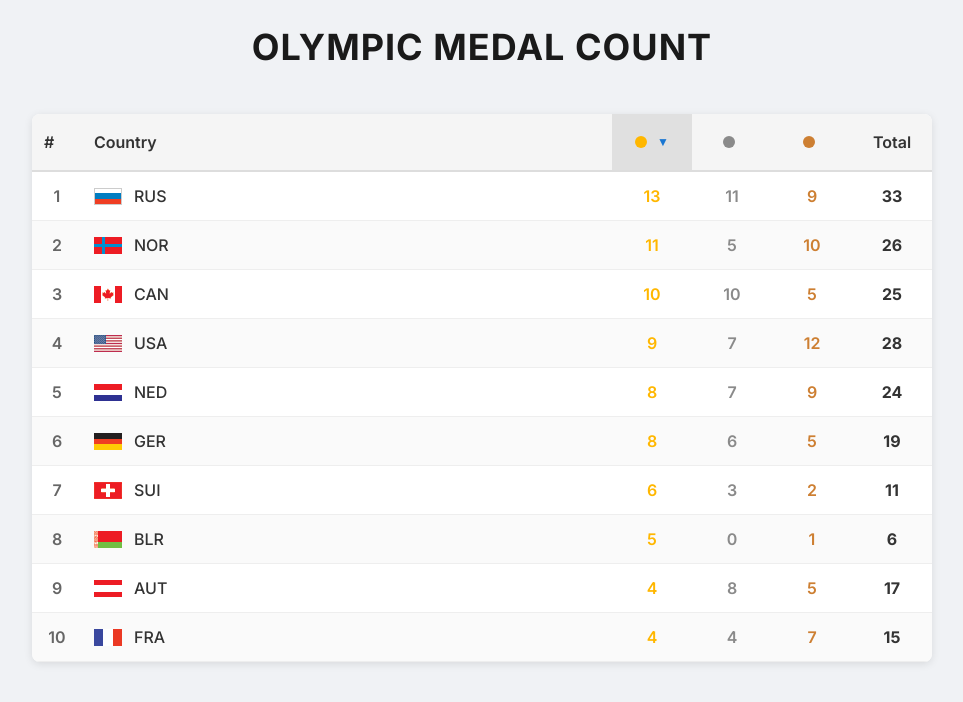
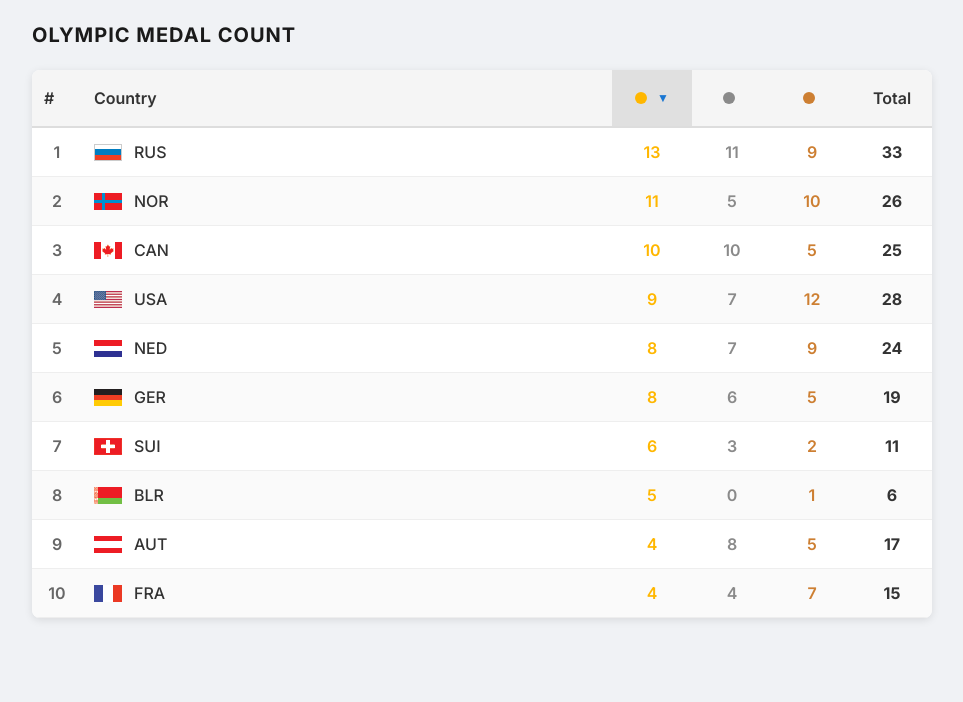
Before and after one commit to OyinloluB/medal-count-app, a Next.js app: page / in a window 1280 px wide. Shown: the top 702 px of the page, without its empty margins (158-1121 px from the left). Built offline with nearby package versions, Linux system fonts and the light colour scheme.

Commit message:
chore: clean up title

```diff
--- a/src/app/page.module.css
+++ b/src/app/page.module.css
@@ -10,11 +10,11 @@
 }
 
 .title {
-  text-align: center;
-  font-size: 36px;
+  text-align: left;
+  font-size: 20px;
   font-weight: 700;
   color: #1a1a1a;
-  margin-bottom: 40px;
+  margin-bottom: 20px;
   text-transform: uppercase;
   letter-spacing: 1px;
 }
```
